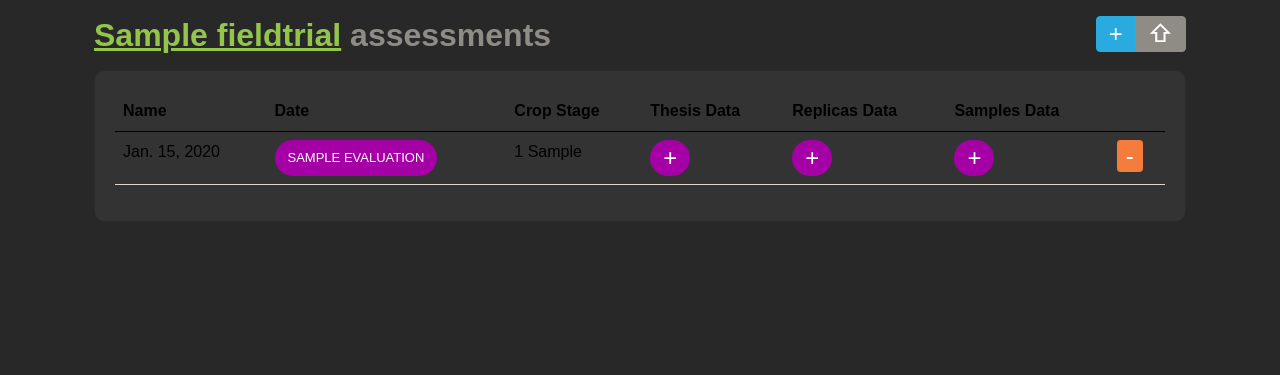
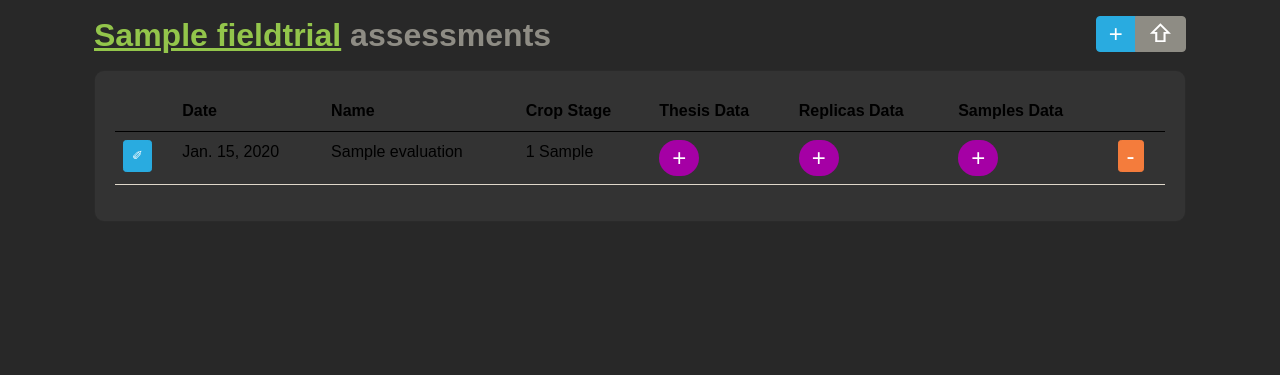
Before and after one commit to jsantiagoProbelte/baasweb, a Django app: page /evaluationlist/1/ in a window 1280 px wide. Shown: the part 78-453 px from the top of the page. Run offline with Django 4.2, Linux system fonts and the light colour scheme; a user stored in the database is signed in; tables that the repository leaves empty hold one stand-in row (values such as "Sample post"); some libraries are stand-ins or nearby versions.

Commit message:
correcting evaluation list

```diff
--- a/trialapp/templates/trialapp/evaluation_list.html
+++ b/trialapp/templates/trialapp/evaluation_list.html
@@ -10,8 +10,9 @@
 <table class="table" id="table-items">
     <thead>
         <tr>
+            <th></th>
+            <th>Date</th>
             <th>Name</th>
-            <th>Date</th>
             <th>Crop Stage</th>
             <th>Thesis Data</th>
             <th>Replicas Data</th>
@@ -22,8 +23,9 @@
     <tbody>
 {% for item in object_list %}
     <tr id="item-{{item.id}}">
+        <td><a href="{% url 'evaluation-edit' field_trial_id item.id %}" class="btn btn-sm btn-info">&#10000;</a></td>
         <td>{{item.evaluation_date}}</td>
-        <td><a href="{% url 'evaluation-edit' field_trial_id item.id %}" class="btn btn-primary">{{item.name}}</a></td>
+        <td>{{item.name}}</td>
         <td>{{item.crop_stage_majority}} {{item.crop_stage_scale}}</td>
         <td><a href="{% url 'data_thesis_index' item.id %}" class="btn btn-primary fs-4">&#43;</a></td>
         <td><a href="{% url 'data_replica_index' item.id %}" class="btn btn-primary fs-4">&#43;</a></td>
```
